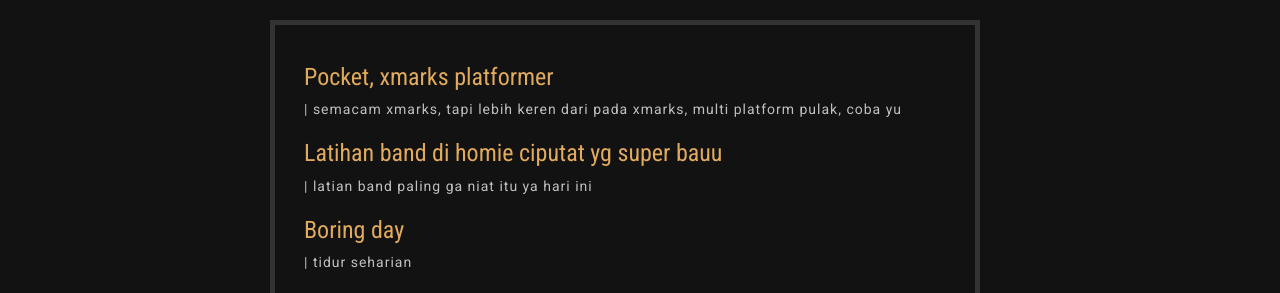
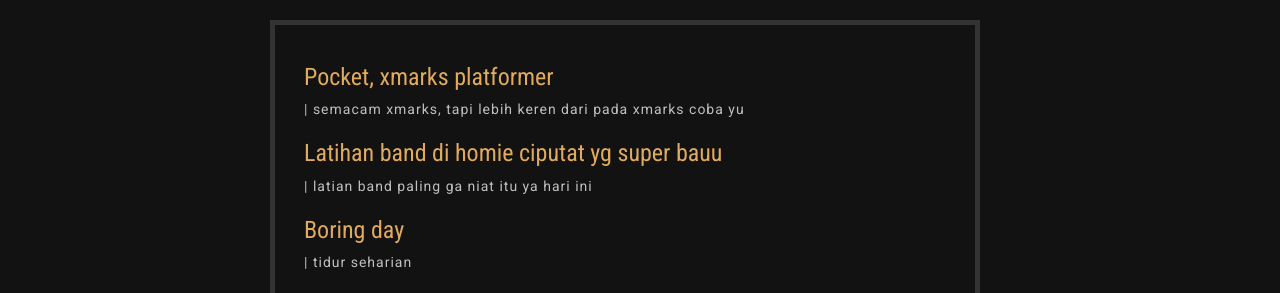
Before and after one commit to bowekr/bowekr.github.io, a Jekyll site: the page built from index.html, in a window 1280 px wide. Shown: the top 293 px of the page. Built offline with Jekyll 4.4.1, drawn with Linux system fonts in a browser that asks for light colours; nearby versions of some CDN libraries; Markdown is read by kramdown in place of the engine named in the settings; the list of posts is cut into pages by our own code.

Commit message:
modified:   _posts/2014-08-21-pocket-app-review.md

```diff
--- a/_posts/2014-08-21-pocket-app-review.md
+++ b/_posts/2014-08-21-pocket-app-review.md
@@ -1,11 +1,13 @@
 ---
 title: POCKET, Xmarks platformer
-meta: semacam xmarks, tapi lebih keren dari pada xmarks, multi platform pulak, coba yu
+meta: semacam xmarks, tapi lebih keren dari pada xmarks coba yu
 layout: post
 ---
-barusan gw abis jalan2 di playstore, ga tau kenapa lagi iseng. tau2 nemuin apps yg namanya 'POCKET', gw pikir, wah keren banget ni apps, dari design logo banner sampe ui apps nya kece. alhasil gw install lah tuh apps.
+Barusan gw abis jalan2 di playstore, ga tau kenapa lagi iseng. tau2 nemuin apps yg namanya 'POCKET', gw pikir, wah keren banget ni apps, dari design logo banner sampe ui apps nya kece. alhasil gw install lah tuh apps.
+
 
 setelah gw coba pake, ternyata keren juga. semacam bookmark online sync, tapi dia bisa simpen content secara offline, jadi lo bisa baca artikel yang lo save di POCKET tanpa harus connect ke internet bray.
+
 
 lo harus coba nih apps.
 memudahkan banget buat sync antar platform .
```
